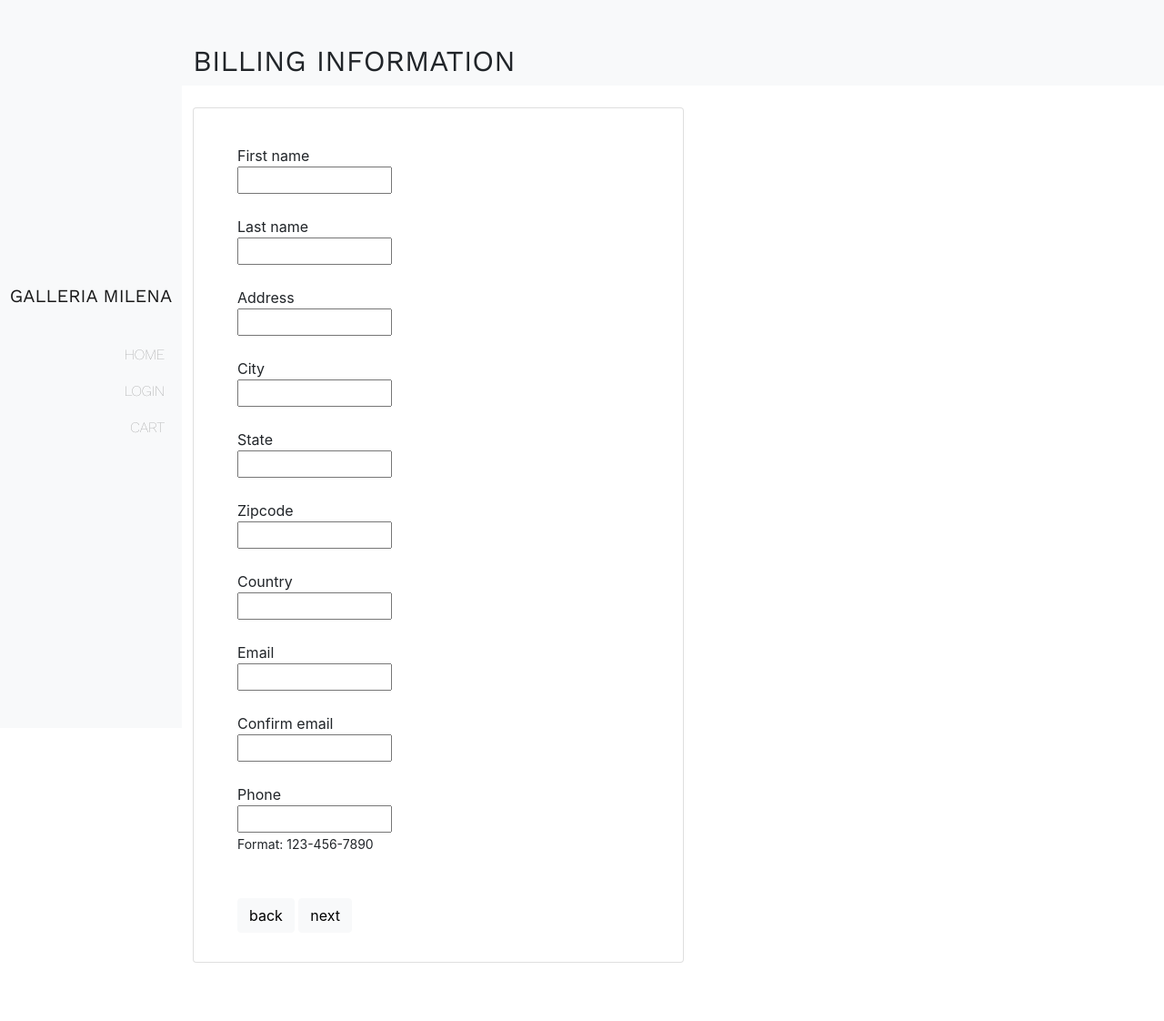
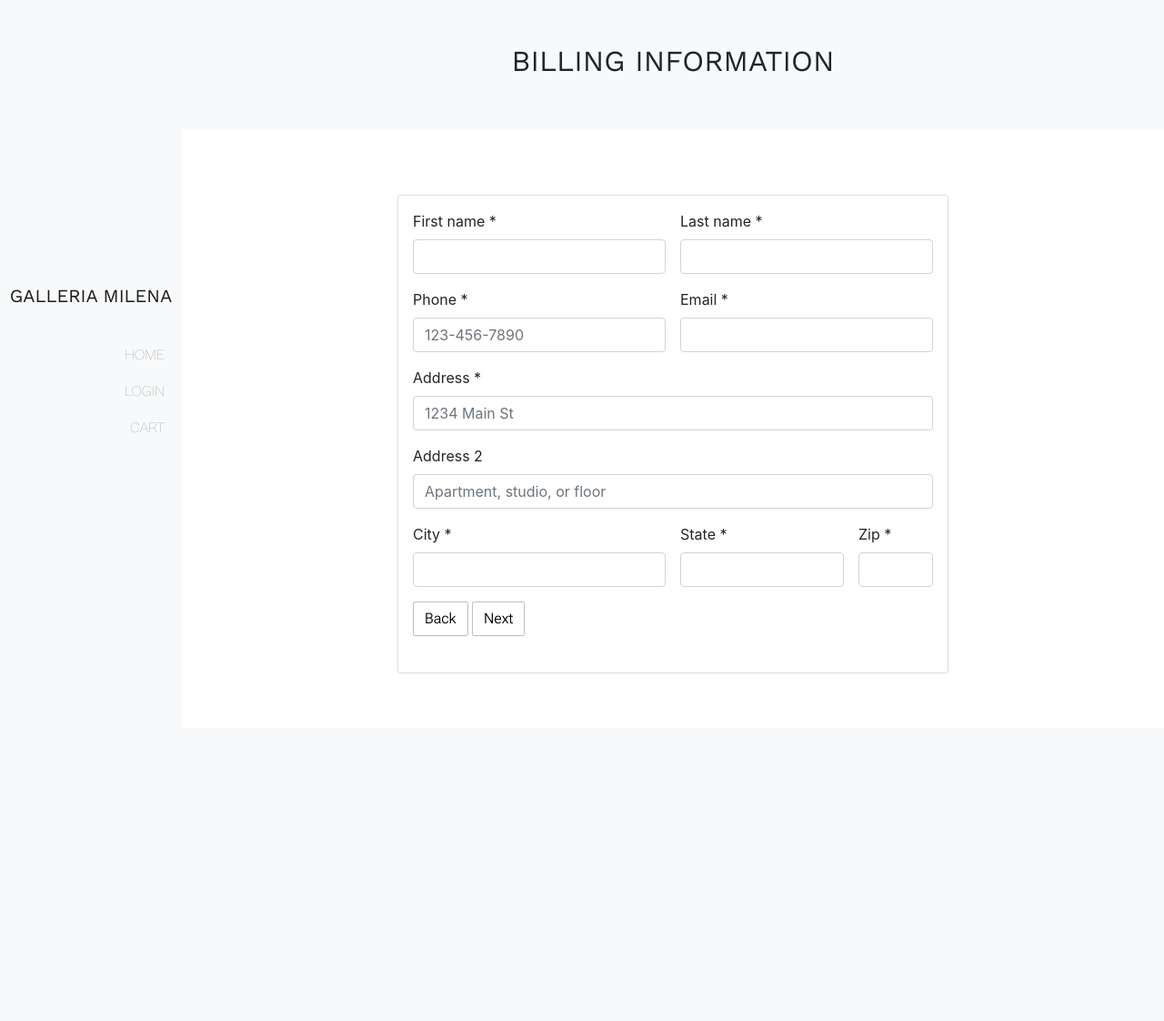
Before and after one commit to sandritaa/galleriamilena, a Flask app: page /billing in a window 1280 px wide. Shown: the whole page at 91% size. After the commit the page ends 740 px from the top, so only its background shows below. Run offline with Flask 2, Linux system fonts and the light colour scheme; some libraries are stand-ins or nearby versions.

Commit message:
update billing and shipping forms

```diff
--- a/templates/billingDetails.html
+++ b/templates/billingDetails.html
@@ -5,101 +5,82 @@
 {% block body %}
 
 
+<div class="bg-light text-dark py-sm-5">
+    <h2 class="mainHeading">billing information</h2>
+</div>
 
+<div class="container pt-5">
+    <div class="row justify-content-center">
+        <div class="col-7">
+            <div class="mt-4">
+                <div class="card pb-4">
+                    <div class="card-body">
+                        <!-- send post request to server to create new item and update database when added -->
+                        <form action='/payment' class="row g-3">
+                            <div class="col-md-6">
+                                <label for="inputFname4" class="form-label">First name *</label>
+                                <input type="text" class="form-control" id="inputFname" name="fname" required
+                                    minlength='1' maxlength='50'>
+                            </div>
+                            <div class="col-md-6">
+                                <label for="inputLname" class="form-label">Last name *</label>
+                                <input type="text" class="form-control" id="inputLname" name="lname" required
+                                    minlength='1' maxlength='50'>
+                            </div>
+                            <div class="col-md-6">
+                                <label for="inputPhone" class="form-label">Phone *</label>
+                                <input type="text" class="form-control" id="inputPhone" placeholder="123-456-7890"
+                                    name="phone" required minlength='1' maxlength='50'>
+                            </div>
+                            <div class="col-md-6">
+                                <label for="inputEmail4" class="form-label">Email *</label>
+                                <input type="email" class="form-control" id="inputEmail4" name="email" required
+                                    minlength='1' maxlength='50'>
+                            </div>
+                            <!-- <div class="col-md-6">
+                                <label for="inputPassword4" class="form-label">Password *</label>
+                                <input type="password" class="form-control" id="inputPassword4"  placeholder="123-456-7890"  name="password" required
+                                    minlength='1' maxlength='50'>
+                            </div> -->
+                            <div class="col-12">
+                                <label for="inputAddress" class="form-label">Address *</label>
+                                <input type="text" class="form-control" id="inputAddress" placeholder="1234 Main St"
+                                    name="address" required minlength='1' maxlength='50'>
+                            </div>
+                            <div class="col-12">
+                                <label for="inputAddress2" class="form-label">Address 2</label>
+                                <input type="text" class="form-control" id="inputAddress2"
+                                    placeholder="Apartment, studio, or floor" name="address2">
+                            </div>
+                            <div class="col-md-6">
+                                <label for="inputCity" class="form-label">City *</label>
+                                <input type="text" class="form-control" id="inputCity" name="city" required
+                                    minlength='1' maxlength='50'>
+                            </div>
+                            <div class="col-md-4">
+                                <label for="inputState" class="form-label">State *</label>
+                                <input type="text" class="form-control" id="inputaState" name="state" required
+                                    minlength='1' maxlength='50'>
 
-<section class="bg-light text-dark p-5 p-lg-0 pt-lg-5 text-center text-sm-start">
-    <div class="container">
-        <div class="d-sm-flex align-items-center justify-content-between">
+                            </div>
+                            <div class="col-md-2">
+                                <label for="inputZip" class="form-label">Zip *</label>
+                                <input type="text" class="form-control" id="inputZip" name="zipcode" required
+                                    minlength='1' maxlength='50'>
+                            </div>
 
-            <h2 class="mainHeading">billing information</h2>
+                            <div class="col-12">
+                                <button type="button" class="customButton btn btn-light"><a
+                                        href="/shipping">back</a></button>
+                                <input type="submit" href='/payment' class="customButton btn btn-light" value="next">
+                            </div>
+                        </form>
 
-            <!-- <img class="img-fluid w-50 d-none d-sm-block" src="img/showcase.svg" alt="" /> -->
-        </div>
-    </div>
-</section>
-
-<br>
-<div class="paymentContainer">
-
-
-
-    <div class="'payment">
-        <div class="container">
-            <div class="card mb-3" style="max-width: 540px;">
-                <div class="cartData">
-                    <ul>
-                        <br>
-                        <section>
-                            <div class="row g-0">
-                                <div class="col-md-8">
-                                    <div class="card-body">
-                                        <form action="/payment">
-                                            <label for="fname">First name</label><br>
-                                            <input type="text" id="fname" name="fname" required minlength='1'
-                                                maxlength='50'> <br> <br>
-                                            <label for="lname">Last name</label><br>
-                                            <input type="text" id="lname" name="lname" required minlength='1'
-                                                maxlength='50'> <br> <br>
-                                            <label for="address1">Address</label><br>
-                                            <input type="text" id="address1" name="address1" required minlength='1'
-                                                maxlength='50'>
-                                            <br> <br>
-
-                                            <label for="city">City</label><br>
-                                            <input type="text" id="city" name="city" required minlength='1'
-                                                maxlength='50'> <br>
-                                            <br>
-                                            <label for="state">State</label><br>
-                                            <input type="text" id="state" name="state " required minlength='1'
-                                                maxlength='50'> <br> <br>
-                                            <label for="zipcode">Zipcode</label><br>
-                                            <input type="text" id="zipcode" name="zipcode" required minlength='1'
-                                                maxlength='10'> <br> <br>
-                                            <label for="country">Country</label><br>
-                                            <input type="text" id="country" name="country" required minlength='1'
-                                                maxlength='50'>
-                                            <br>
-                                            <br>
-                                            <label for="email">Email</label><br>
-                                            <input type="text" id="email" name="email" required minlength='4'
-                                                maxlength='50'> <br> <br>
-                                            <label for="email">Confirm email</label><br>
-                                            <input type="text" id="confirmemail" name="confirmemail" required
-                                                minlength='4' maxlength='50'> <br>
-                                            <br>
-                                            <label for="phone">Phone</label><br>
-                                            <input type="text" id="phone" name="phone"
-                                                pattern="[0-9]{3}-[0-9]{3}-[0-9]{4}" required minlength='1'
-                                                maxlength='20'> <br> <small>Format: 123-456-7890</small> <br>
-                                            <br>
-                                            <br>
-                                            <button type="button" class="shippingButton btn btn-light"><a
-                                                    href="/shipping">back</a></button>
-                                            <input type="submit" href='/payment' class=" btn btn-light" value="next">
-                                        </form>
-                                        {% for message in get_flashed_messages() %}
-                                        <div class="flash">{{ message }}</div>
-                                        {% endfor %}
-                                    </div>
-
-                                </div>
-                            </div>
-                        </section>
+                    </div>
                 </div>
-                </ul>
             </div>
         </div>
     </div>
+</div>
 
-    <br><br>
-
-    <script type="text/javascript">
-        function confirmEmail() {
-            var email = document.getElementById("email").value
-            var confirmemail = document.getElementById("confirmemail").value
-            if (email != confirmemail) {
-                alert('Email Not Matching!');
-            }
-        }
-    </script>
-    {% endblock %}
+{% endblock %}
```
Also changed, not shown: templates/shippingDetails.html (+71 -78 lines).
